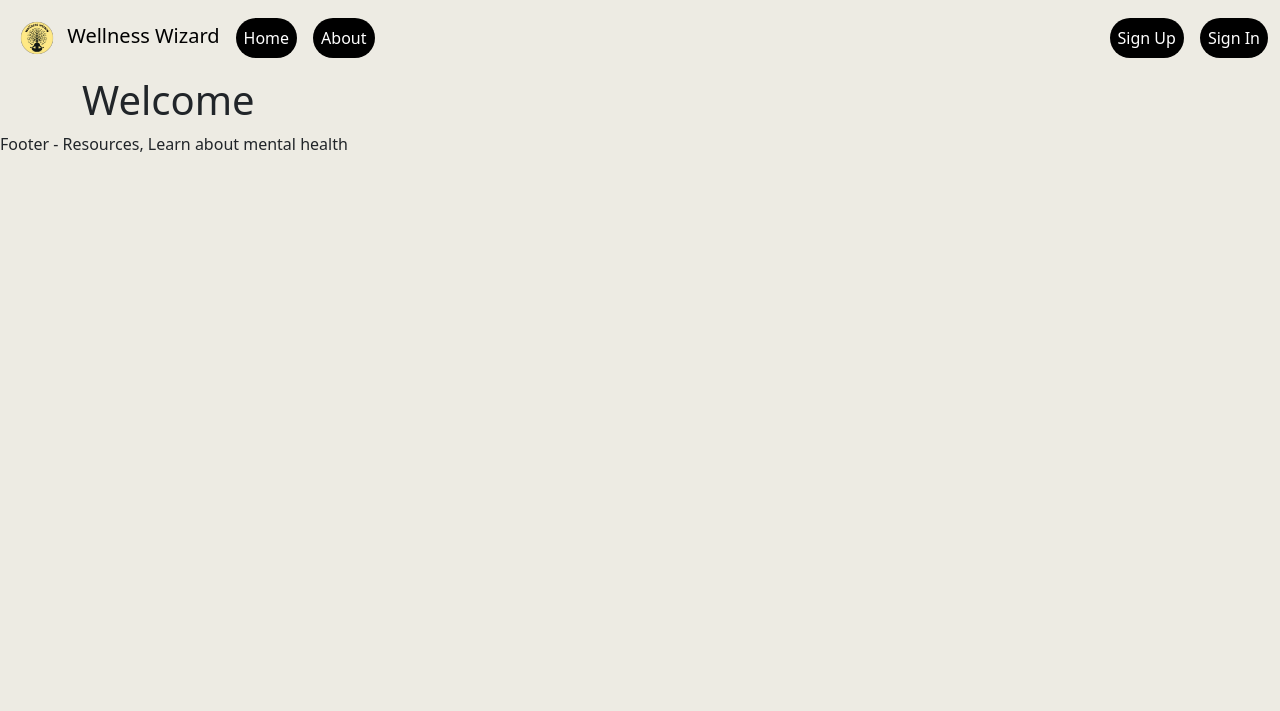
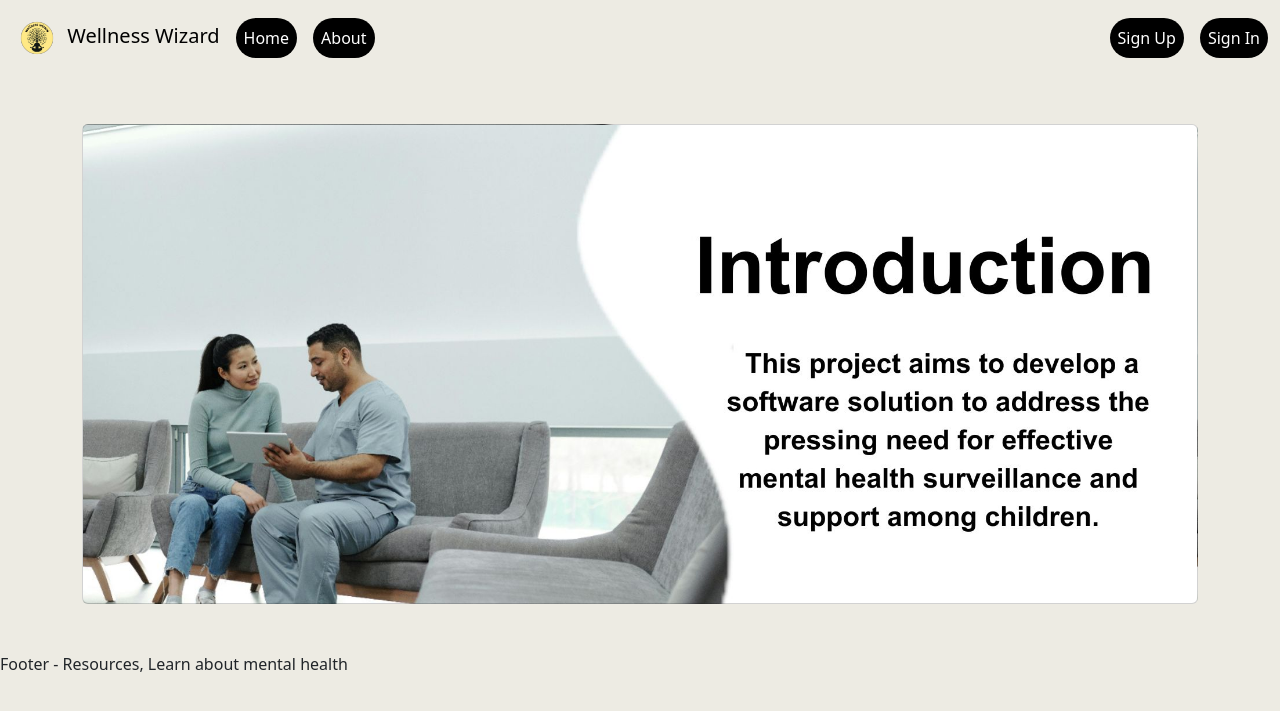
Before and after one commit to EdwinRodger/Wellness-Wizard, a Flask app: page / in a window 1280 px wide. Shown: the top 711 px of the page. Run offline with Flask 3, Linux system fonts and the light colour scheme.

Commit message:
Updated home page, added introduction

```diff
--- a/src/templates/home.html
+++ b/src/templates/home.html
@@ -1,5 +1,10 @@
 {% extends 'layout.html' %}
 
 {% block content %}
-<h1>Welcome</h1>
+<div class="my-5">
+    <div>
+        <div class="card" style="min-height: 30em; width: 100%; background: url('/static/background/Introduction.jpg'); background-size: cover; object-fit:contain;">
+        </div>
+    </div>
+</div>
 {% endblock %}
```
